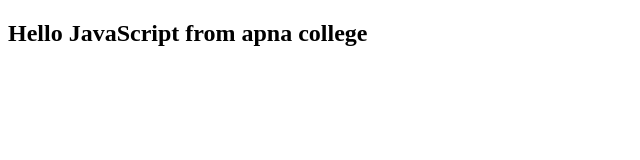
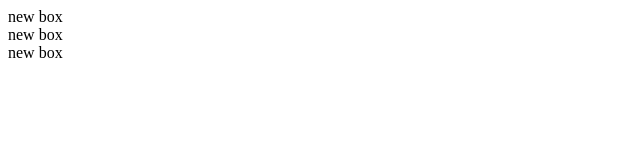
Before and after one commit to zeeshanchana95/html-css-js-react, a plain HTML site: page js/index.html in a window 1280 px wide. Shown: the whole page, without its empty margins (0-640 px from the left). Drawn offline with Linux system fonts and the light colour scheme.

Commit message:
add second dom practice

```diff
--- a/js/index.html
+++ b/js/index.html
@@ -7,7 +7,9 @@
     <link rel="stylesheet" href="styles.css" />
   </head>
   <body>
-    <h2>Hello JavaScript</h2>
+    <div class="box">first div</div>
+    <div class="box">second div</div>
+    <div class="box">third div</div>
     <script src="script.js"></script>
   </body>
 </html>
--- a/js/script.js
+++ b/js/script.js
@@ -1,2 +1,9 @@
-let h2 = document.getElementsByTagName("h2");
-h2[0].innerText += " from apna college";
+// let h2 = document.getElementsByTagName("h2");
+// h2[0].innerText += " from apna college";
+
+let divs = document.querySelectorAll(".box");
+console.dir(divs);
+
+divs.forEach((div) => {
+  div.innerText = "new box";
+});
```
